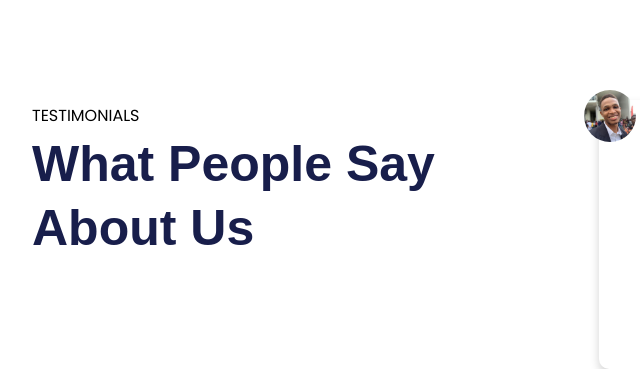
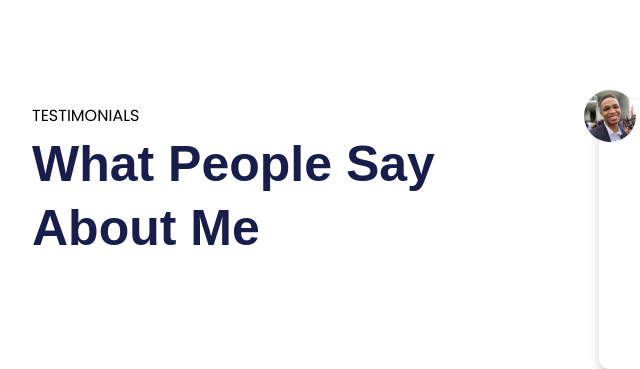
Before and after one commit to AdabanyaC/travel-website, a plain HTML site: page index.html in a window 1280 px wide. Shown: the part 3300-3669 px from the top of the page, 40-680 px from the left. Drawn offline with nearby package versions, Linux system fonts and the light colour scheme; a web font is replaced by a local one.

Commit message:
Travel Website Design for Getstarted Course

```diff
--- a/index.html
+++ b/index.html
@@ -221,7 +221,7 @@
       <div class="section-caption">
         <p class="uppercase">testimonials</p>
         <h1 class="section-header header-color capitalize book-trip-section-header" style="margin-top: 0">
-          What People Say About Us
+          What People Say About Me
         </h1>
       </div>
 
```
